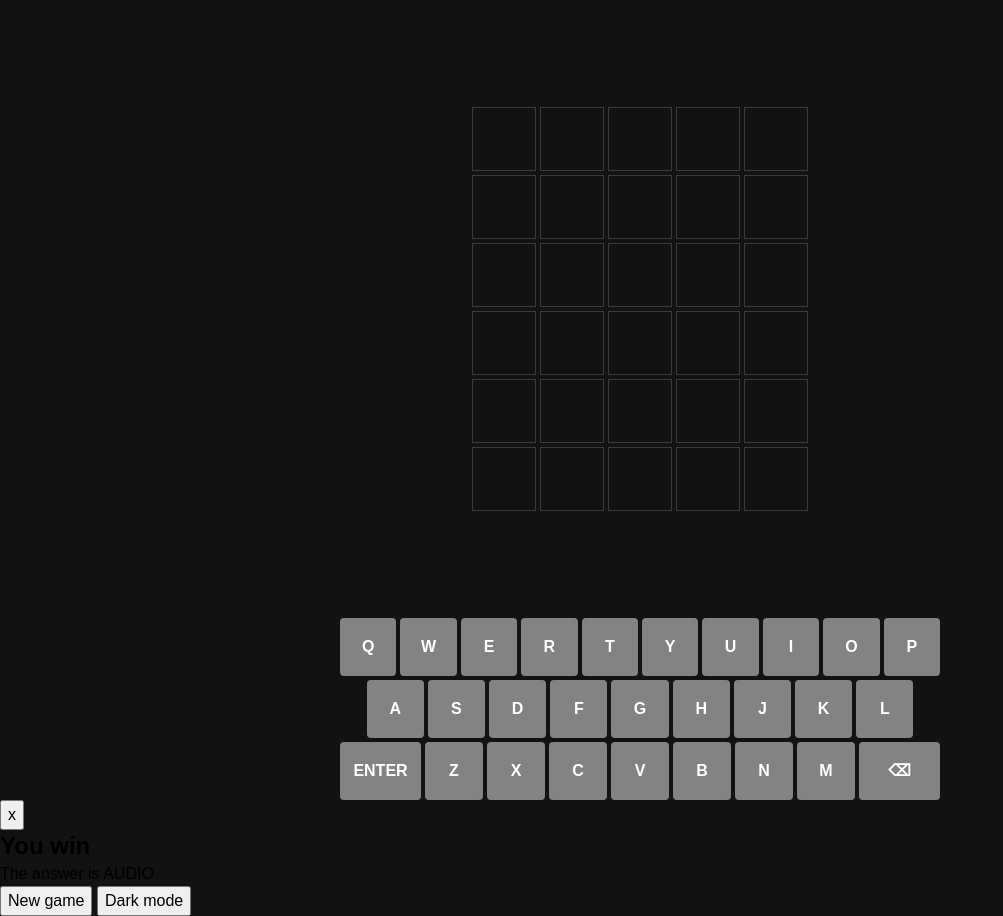
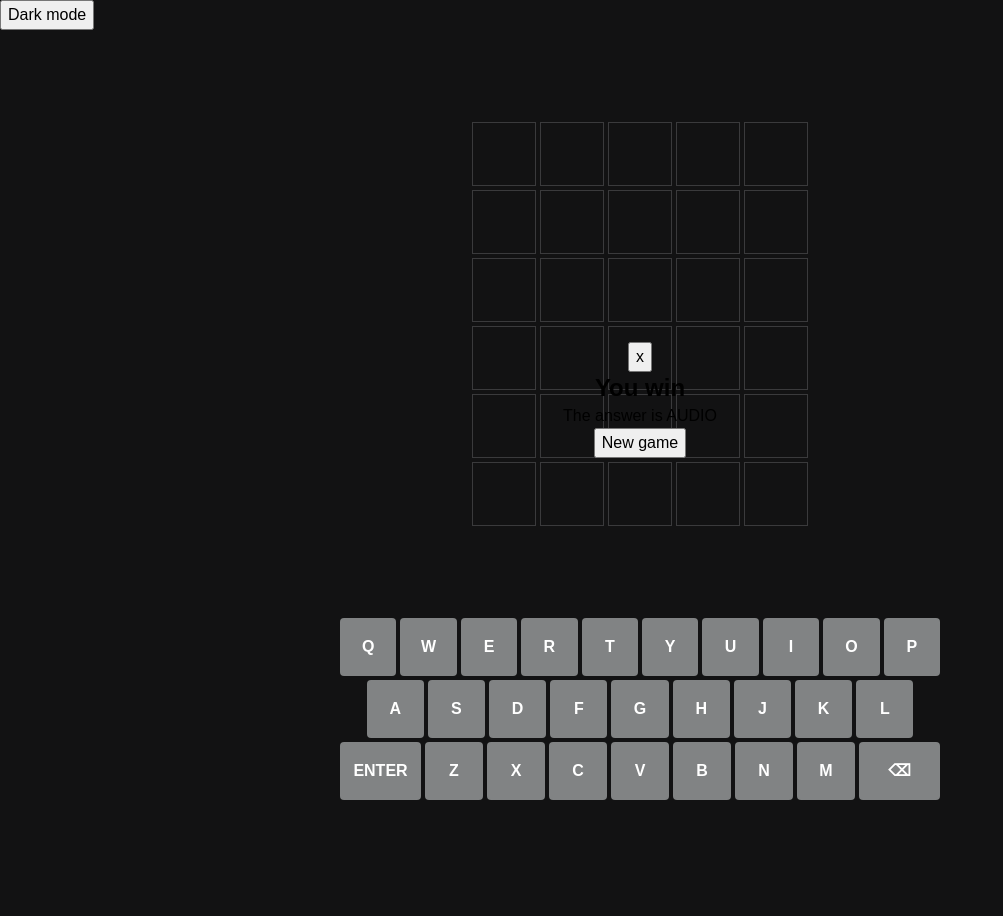
Before and after one commit to phongchu21/wordle, a website: page index.html in a window 1280 px wide. Shown: the whole page, without its empty margins (0-1003 px from the left). After the commit the page ends 800 px from the top, so only its background shows below. Drawn offline with Linux system fonts and the light colour scheme.

Commit message:
Adjust header and aside modal

```diff
--- a/index.html
+++ b/index.html
@@ -12,7 +12,11 @@
 </head>
 
 <body>
-  <main class="wordle-app-game">
+  <header>
+    <button onclick="DarkMode()">Dark mode</button>
+  </header>
+
+  <main>
     <div class="board">
       <div id="row-1" class="board__row">
         <span class="tile"></span>
@@ -111,7 +115,6 @@
     <p class="modal__answer">The answer is AUDIO</p>
     <div class="modal__stats"></div>
     <button class="modal__pillBtn">New game</button>
-    <button onclick="DarkMode()">Dark mode</button>
   </aside>
 </body>
 
--- a/style.css
+++ b/style.css
@@ -49,7 +49,14 @@ body {
 }
 
 /* OVERALL LAYOUT */
-.wordle-app-game {
+
+body {
+  display: flex;
+  flex-direction: column;
+}
+
+main {
+  width: 100%;
   max-width: 600px;
   margin: 0 auto;
   display: flex;
@@ -58,8 +65,12 @@ body {
   height: 100%;
 }
 
+aside {
+  position: absolute;
+  top: 0;
+}
+
 .board {
-  flex-grow: grow;
   height: 100%;
 }
 
@@ -165,6 +176,17 @@ body {
   background-color: var(--yellow-present);
 }
 
+/* MODAL */
+
+.modal {
+  width: 100%;
+  height: 100%;
+  display: flex;
+  flex-direction: column;
+  justify-content: center;
+  align-items: center;
+}
+
 /* ANIMATIONS */
 
 @keyframes flip {
```
